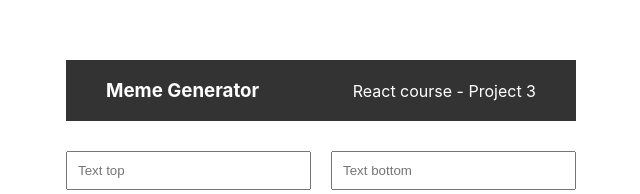
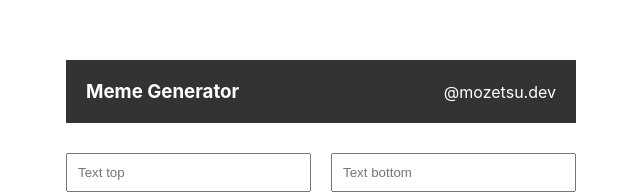
Before and after one commit to Mozetsu/react-meme-generator, a React (Vite) app: page / in a window 1280 px wide. Shown: the top 194 px of the page, without its empty margins (319-959 px from the left). Built offline with nearby package versions, Linux system fonts and the light colour scheme.

Commit message:
Update Header component.

```diff
--- a/src/components/Header/Header.jsx
+++ b/src/components/Header/Header.jsx
@@ -4,7 +4,9 @@ import './header.css';
 const Header = () => (
 	<section className="header">
 		<h3 className="header__title">Meme Generator</h3>
-		<p className="header__description">React course - Project 3</p>
+		<a className="header__description" target="_blank" href="https://mozetsu.dev/">
+			@mozetsu.dev
+		</a>
 	</section>
 );
 
--- a/src/components/Header/header.css
+++ b/src/components/Header/header.css
@@ -1,5 +1,10 @@
+a {
+	text-decoration: none;
+	color: inherit;
+}
+
 .header {
-	padding: 1.9rem 4rem;
+	padding: 2rem;
 	display: flex;
 	align-items: center;
 	background-color: #333333;
```
